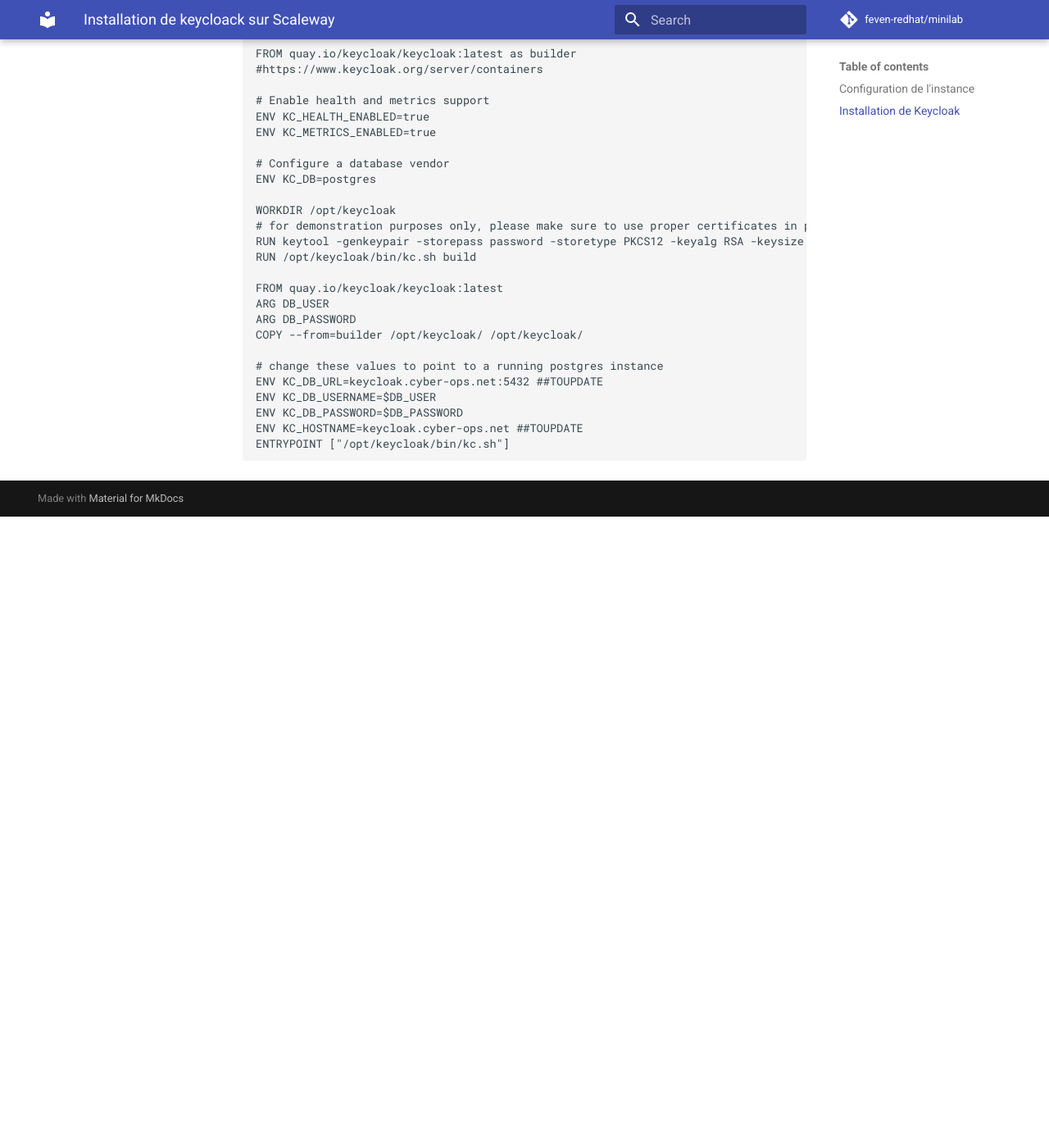
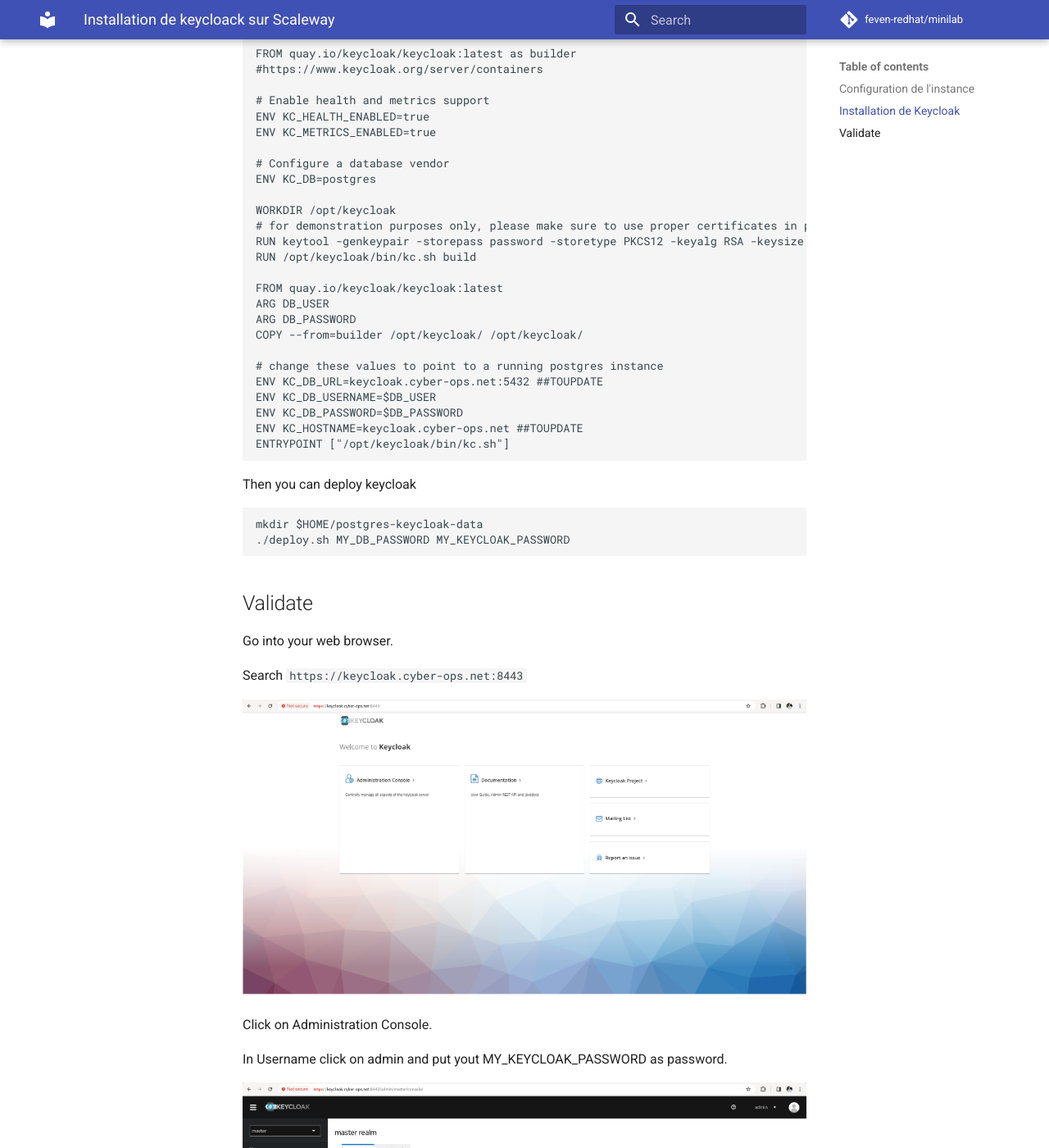
Before and after one commit to neutron-IT-organization/deepseek-openshift, an MkDocs documentation site: the page built from content/add-setup/02_keycloak.md, in a window 1280 px wide and 1400 px high, scrolled down 951 px. Shown: the whole window at 82% size. Built offline with MkDocs 1.6.1 and Material for MkDocs 9.7.7, drawn with Linux system fonts in a browser that asks for light colours; comment, search, counter and statistics services are not loaded; before the commit the page ends 1581 px from its top, so only the background shows below that.

Commit message:
update content

````diff
--- a/content/add-setup/02_keycloak.md
+++ b/content/add-setup/02_keycloak.md
@@ -60,3 +60,26 @@
 ENV KC_HOSTNAME=keycloak.cyber-ops.net ##TOUPDATE
 ENTRYPOINT ["/opt/keycloak/bin/kc.sh"]
 ```
+
+
+Then you can deploy keycloak
+
+```shell
+mkdir $HOME/postgres-keycloak-data
+./deploy.sh MY_DB_PASSWORD MY_KEYCLOAK_PASSWORD
+```
+
+## Validate
+
+Go into your web browser.
+
+Search ```https://keycloak.cyber-ops.net:8443```
+
+![Keyclaok check 1](../images/keycloak.png)
+
+Click on Administration Console.
+
+In Username click on admin and put yout MY_KEYCLOAK_PASSWORD as password.
+
+
+![Keyclaok check 2](../images/keycloak-2.png)
````
Also changed, not shown: content/images/image.png (added), content/images/keycloak-2.png (added), content/images/keycloak.png (added).
